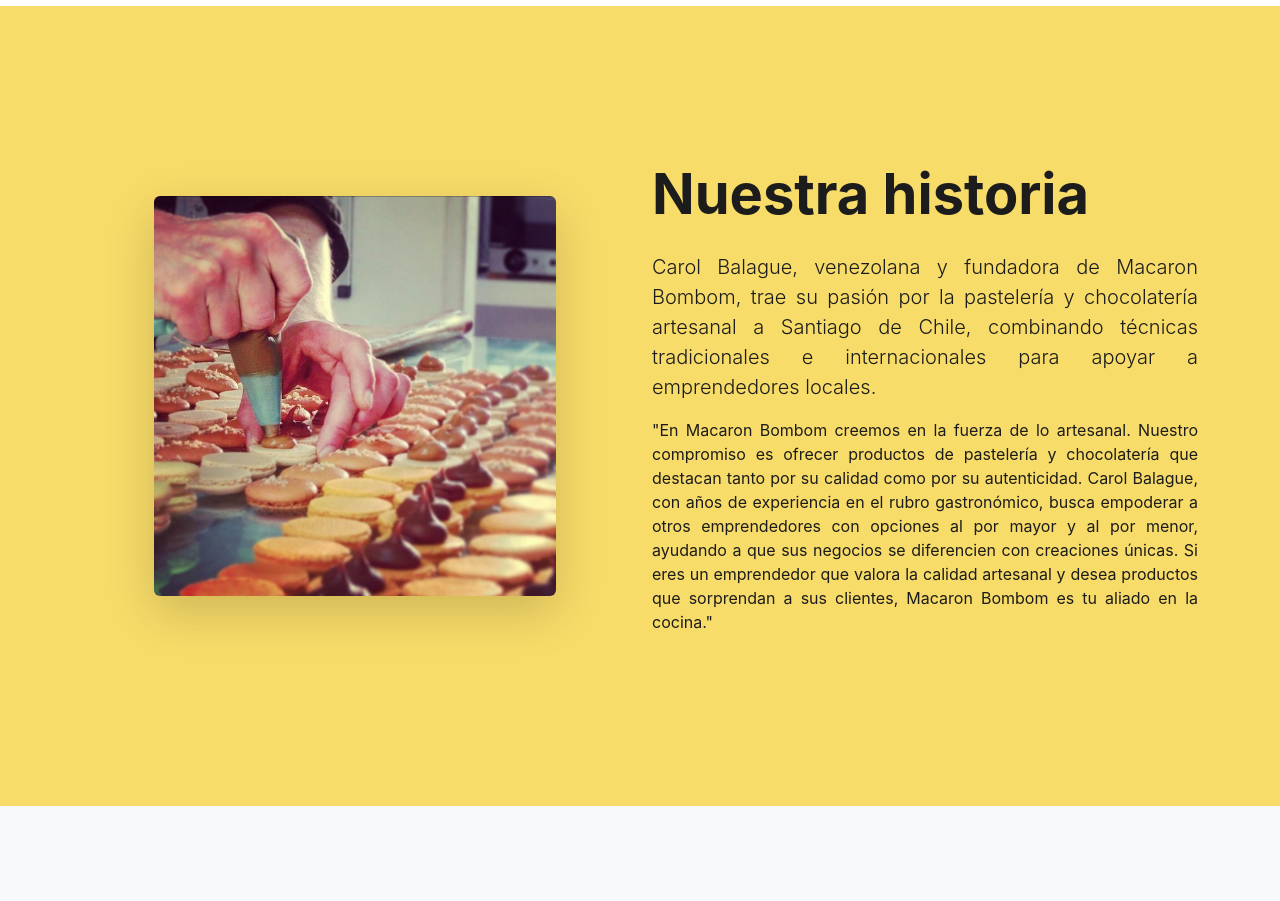
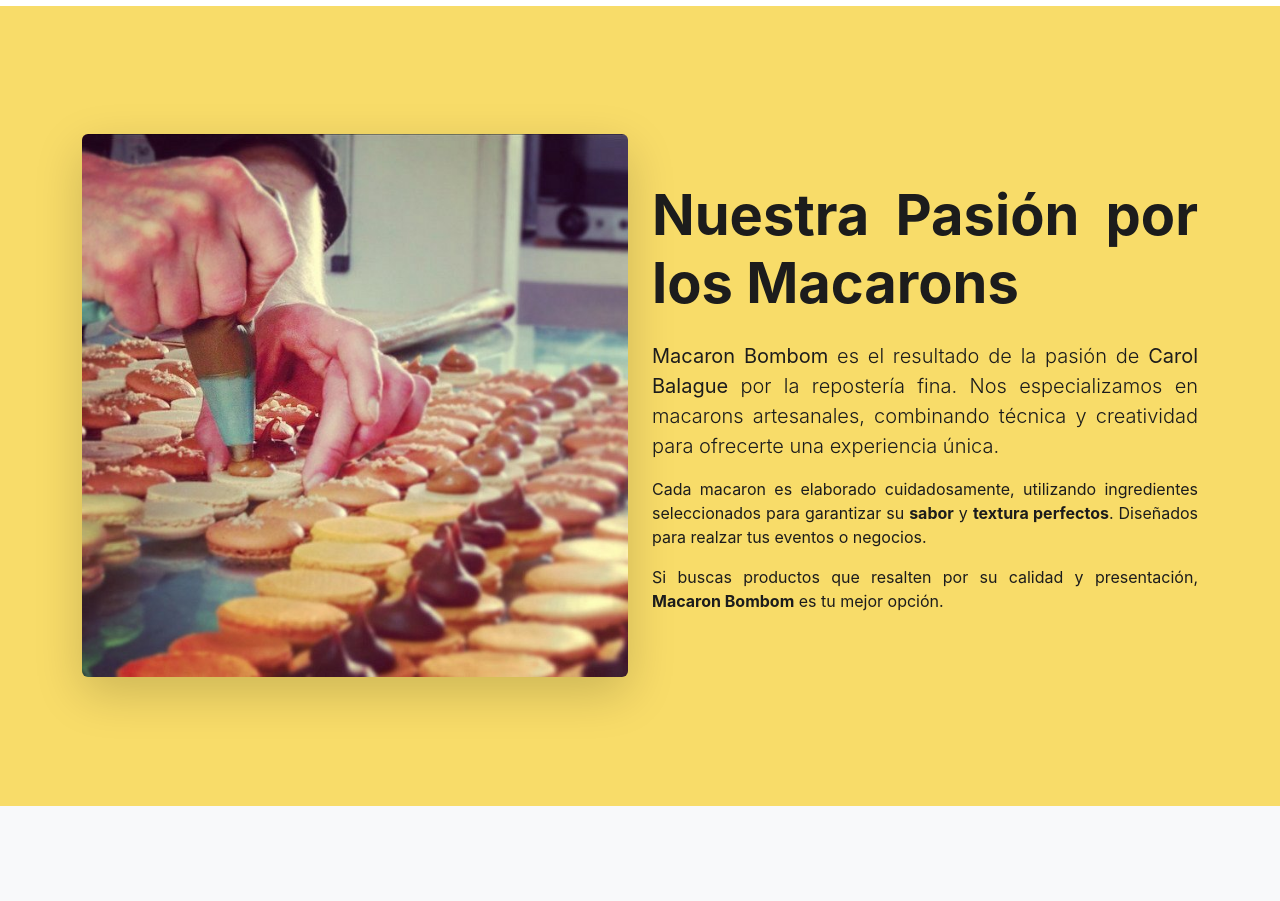
Before and after one commit to javoc88/landingmacaron-react, a React (Vite) app: page / in a window 1280 px wide. Shown: the part 1240-2141 px from the top of the page. Built offline with nearby package versions, Linux system fonts and the light colour scheme.

Commit message:
style: :speech_balloon: Modifica textos de sección Acerca

```diff
--- a/src/components/AboutSection.jsx
+++ b/src/components/AboutSection.jsx
@@ -5,33 +5,27 @@
     <section id="about" className="about-section py-5">
       <Container>
         <Row className="align-items-center">
+          {/* Imagen */}
           <Col lg={6} className="d-flex justify-content-center" data-aos="fade-right">
             <Image
-              src="assets/img/preparacion-del-macaron.jpg"
+              src="assets/img/preparacion-del-macaron.jpg" /* Nueva imagen vertical */
               fluid
               rounded
-              className="shadow-lg about-image"
-              alt="Founder making macarons"
+              className="shadow-lg about-image-vertical"
+              alt="Preparación de macarons"
             />
           </Col>
+          {/* Texto */}
           <Col lg={6} className="mt-4 mt-lg-0" data-aos="fade-left">
-            <h2 className="display-4 mb-4">Nuestra historia</h2>
+            <h2 className="display-4 mb-4">Nuestra Pasión por los Macarons</h2>
             <p className="lead">
-              Carol Balague, venezolana y fundadora de Macaron Bombom, trae su
-              pasión por la pastelería y chocolatería artesanal a Santiago de
-              Chile, combinando técnicas tradicionales e internacionales para
-              apoyar a emprendedores locales.
+              <strong>Macaron Bombom</strong> es el resultado de la pasión de <strong>Carol Balague</strong> por la repostería fina. Nos especializamos en macarons artesanales, combinando técnica y creatividad para ofrecerte una experiencia única.
             </p>
             <p>
-              "En Macaron Bombom creemos en la fuerza de lo artesanal. Nuestro
-              compromiso es ofrecer productos de pastelería y chocolatería que
-              destacan tanto por su calidad como por su autenticidad. Carol
-              Balague, con años de experiencia en el rubro gastronómico, busca
-              empoderar a otros emprendedores con opciones al por mayor y al por
-              menor, ayudando a que sus negocios se diferencien con creaciones
-              únicas. Si eres un emprendedor que valora la calidad artesanal y
-              desea productos que sorprendan a sus clientes, Macaron Bombom es
-              tu aliado en la cocina."
+              Cada macaron es elaborado cuidadosamente, utilizando ingredientes seleccionados para garantizar su <strong>sabor</strong> y <strong>textura perfectos</strong>. Diseñados para realzar tus eventos o negocios.
+            </p>
+            <p>
+              Si buscas productos que resalten por su calidad y presentación, <strong>Macaron Bombom</strong> es tu mejor opción.
             </p>
           </Col>
         </Row>
```
